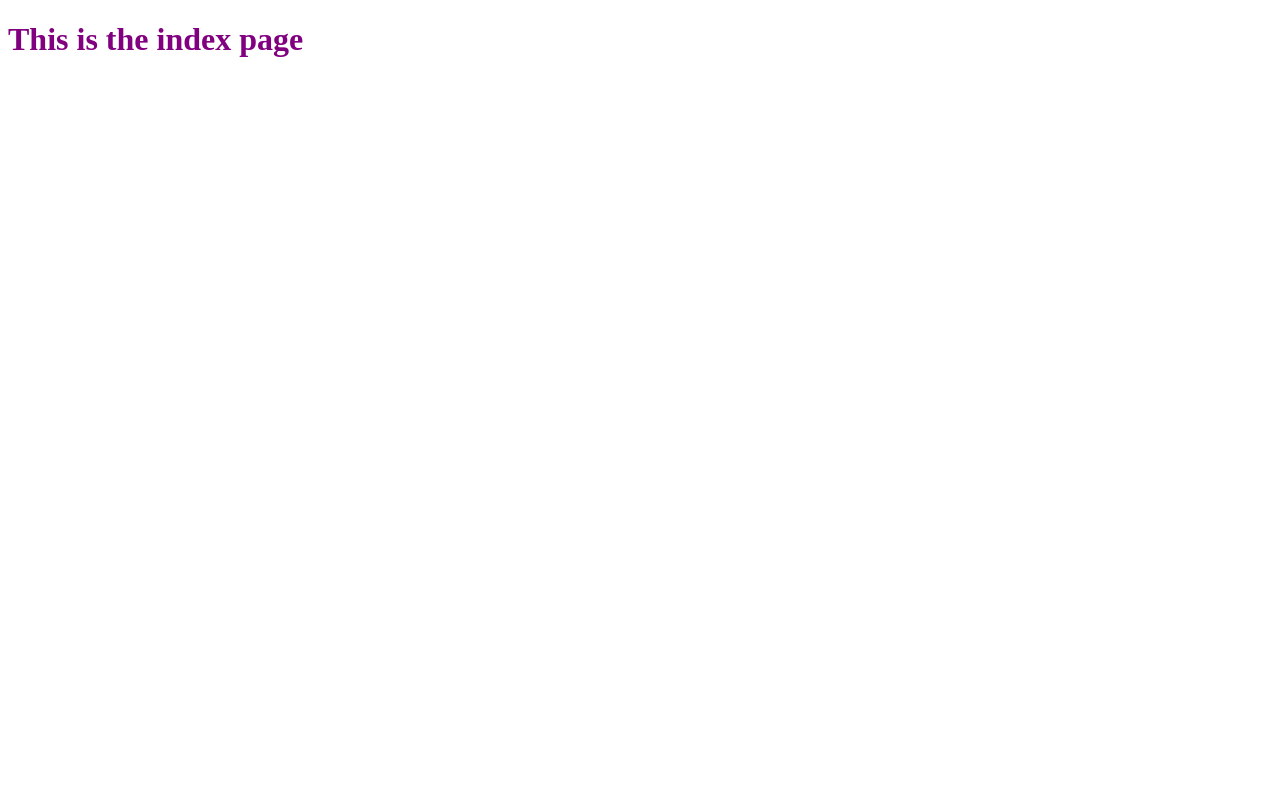
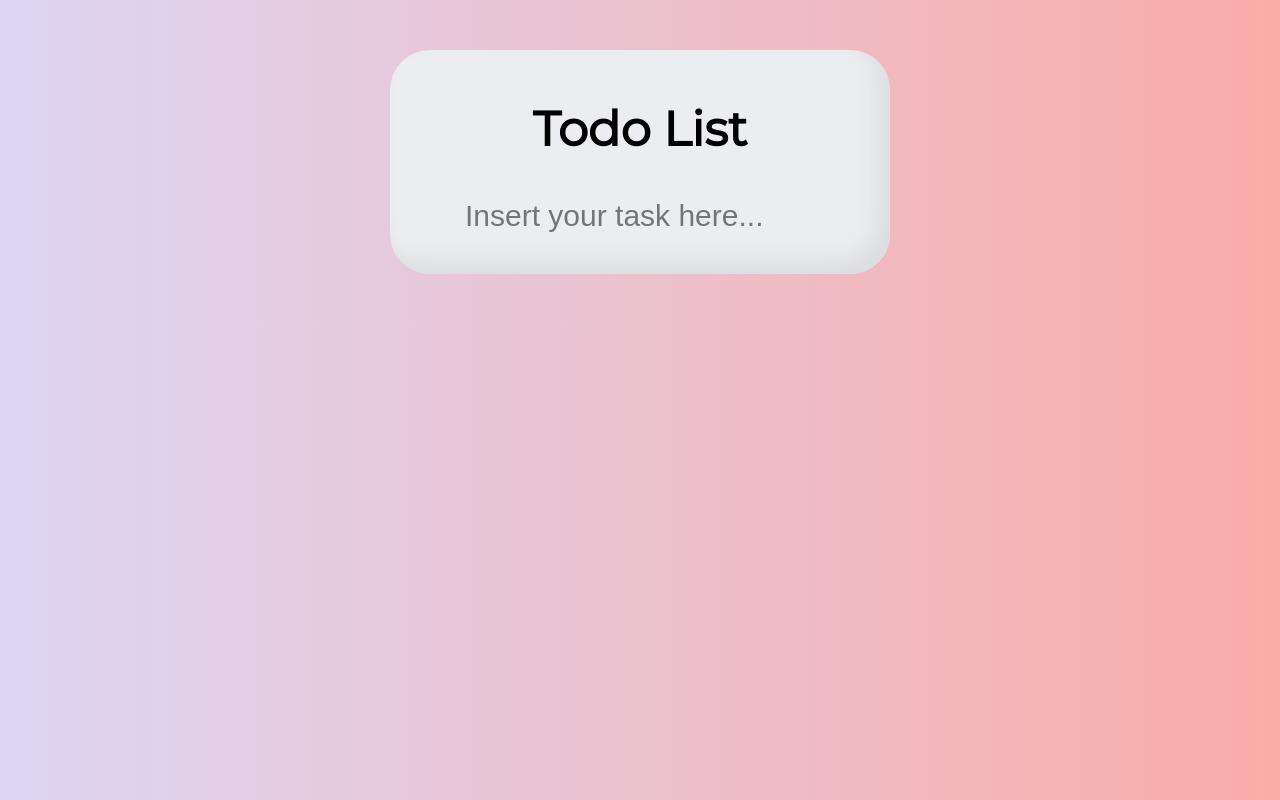
Before and after one commit to JokubasTolocka/ToDoAppUsingAPI, a website: page views/index.html in a window 1280 px wide. Drawn offline with nearby package versions, Linux system fonts and the light colour scheme; files that its build step writes are made by us from their sources; files whose address does not match are found by name.

Commit message:
styling, add jquery

```diff
--- a/public/app.css
+++ b/public/app.css
@@ -1,3 +1,35 @@
+body{
+    background: #FAACA8;  /* fallback for old browsers */
+    background: -webkit-linear-gradient(to right, #DDD6F3, #FAACA8);  /* Chrome 10-25, Safari 5.1-6 */
+    background: linear-gradient(to right, #DDD6F3, #FAACA8); /* W3C, IE 10+/ Edge, Firefox 16+, Chrome 26+, Opera 12+, Safari 7+ */
+    font-family: 'Montserrat', sans-serif;
+
+}
+.container{
+    width: 500px;
+    background: white;
+    border-radius: 40px;
+    display: flex;
+    flex-direction: column;
+    margin: 50px auto;
+    align-items: center;
+    background-color: rgb(236, 237, 240);
+    -webkit-box-shadow: inset 13px 13px 20px 0px rgba(255,255,255,1);
+    -moz-box-shadow: inset 13px 13px 20px 0px rgba(255,255,255,1);
+    box-shadow: inset 13px 13px 20px 0px rgba(255,255,255,1);
+    -webkit-box-shadow: inset -13px -13px 20px 0px rgba(220,221,224,1);
+    -moz-box-shadow: inset -13px -13px 20px 0px rgba(220,221,224,1);
+    box-shadow: inset -13px -13px 20px 0px rgba(220,221,224,1);
+}
 h1{
-    color: purple;
+    margin-top: 50px;
+    font-size: 3em;
 }
+#todoInput{
+    color: #d1cece;
+    border: none;
+    font-size: 30px;
+    height: 50px;
+    width: 350px;
+    background-color: rgb(236, 237, 240);
+}
--- a/views/index.html
+++ b/views/index.html
@@ -4,11 +4,30 @@
     <meta charset="UTF-8">
     <meta name="viewport" content="width=device-width, initial-scale=1.0">
     <meta http-equiv="X-UA-Compatible" content="ie=edge">
+    <script
+        src="https://code.jquery.com/jquery-3.4.1.min.js"
+        integrity="sha256-CSXorXvZcTkaix6Yvo6HppcZGetbYMGWSFlBw8HfCJo="
+        crossorigin="anonymous">
+    </script>
+    <link href="https://fonts.googleapis.com/css?family=Montserrat&display=swap" rel="stylesheet">
     <link rel="stylesheet" href="app.css">
     <title>Document</title>
 </head>
 <body>
-    <h1>This is the index page</h1>
+    <div class="container">
+        <header>
+            <h1>Todo List</h1>
+        </header>
+
+        <section class="form">
+            <input type="text" id="todoInput" placeholder="Insert your task here...">
+        </section>
+
+        <ul class="list">
+
+        </ul>
+    </div>
+
 
     <script src="app.js"></script>
 </body>
```
